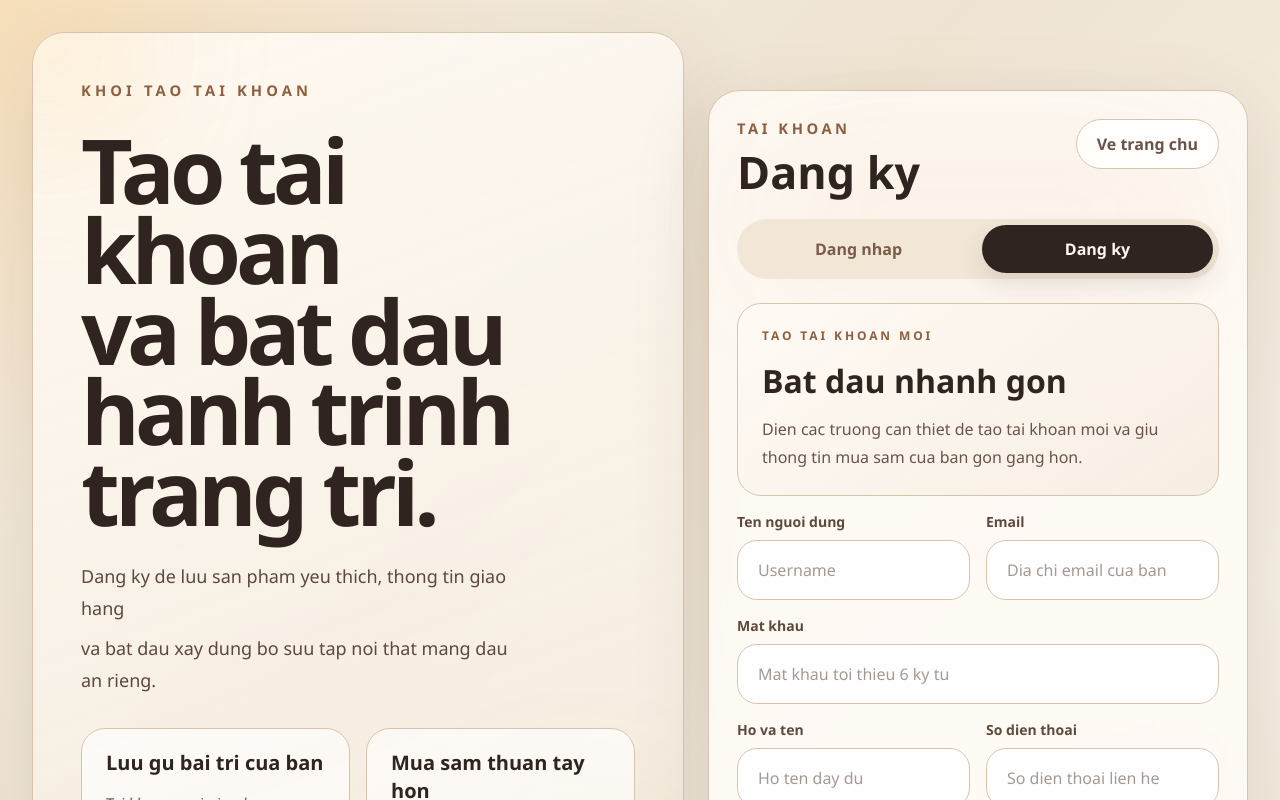
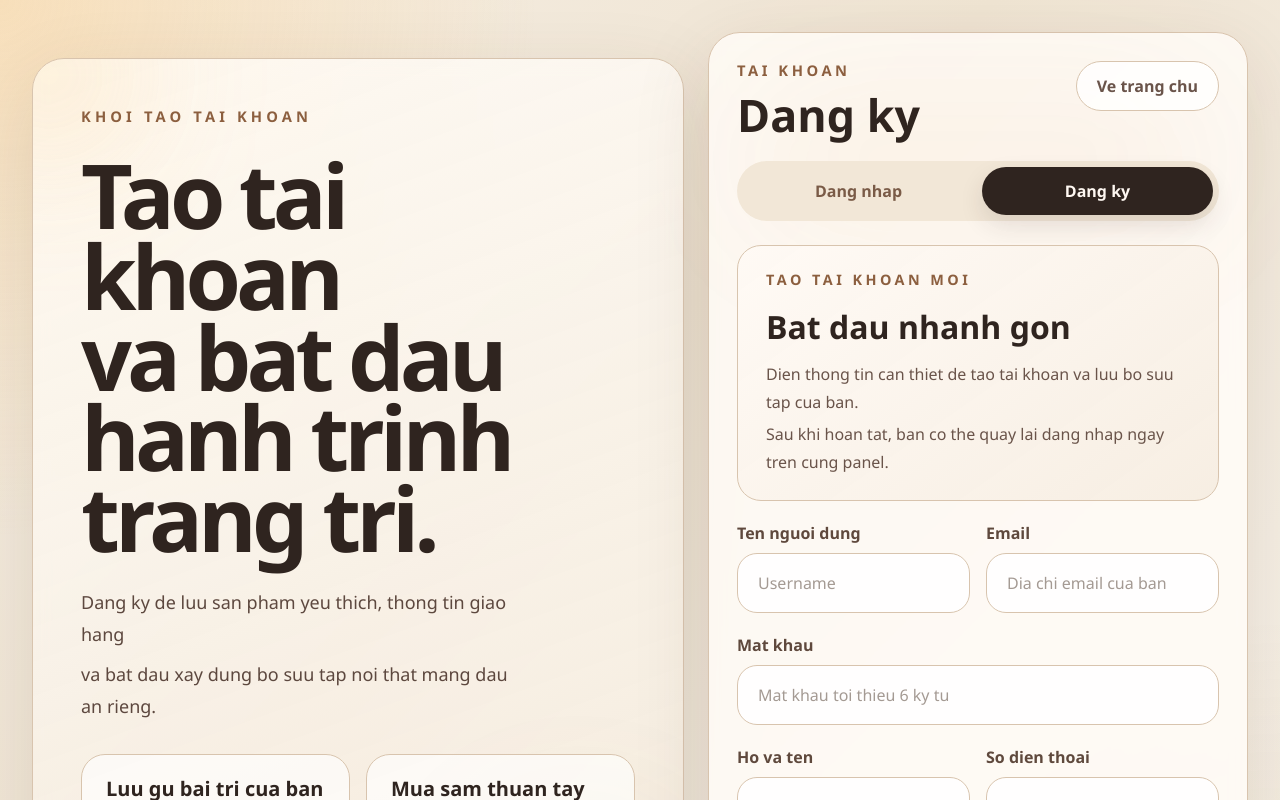
Before and after one commit to ToiFriendly/WebBanDoNoiThat, a React app in the folder frontend/: page /login in a window 1280 px wide. Both pictures are taken after a click on the button "Dang ky". Shown: the top 800 px of the page. Built offline with nearby package versions, Linux system fonts and the light colour scheme; no server answers; the HTML template or start-up script is replaced by a standard one.

Commit message:
Update UI register

```diff
--- a/frontend/src/pages/login/RegisterPanel.jsx
+++ b/frontend/src/pages/login/RegisterPanel.jsx
@@ -1,7 +1,4 @@
-import {
-  inputClassName,
-  primaryButtonClassName,
-} from "./authContent";
+import { inputClassName, primaryButtonClassName } from "./authContent";
 
 export default function RegisterPanel({
   registerForm,
@@ -11,22 +8,22 @@ export default function RegisterPanel({
   loading,
 }) {
   return (
-    <form className="mt-6 grid gap-4" onSubmit={onSubmit}>
-      <div className="rounded-[24px] border border-[#d8c4ae] bg-[linear-gradient(145deg,#fffaf5_0%,rgba(245,235,222,0.82)_100%)] p-6">
-        <p className="text-xs font-semibold uppercase tracking-[0.24em] text-[#8c5f3f]">
+    <form className="mt-6 grid gap-5" onSubmit={onSubmit}>
+      <div className="rounded-[24px] border border-[#d8c4ae] bg-[linear-gradient(145deg,#fffaf5_0%,rgba(245,235,222,0.82)_100%)] px-5 py-6 md:px-7">
+        <p className="text-xs font-semibold uppercase tracking-[0.24em] text-[#8c5f3f] md:text-[0.9rem]">
           Tao tai khoan moi
         </p>
-        <h2 className="mt-4 text-2xl font-semibold text-[#2f241f] md:text-[2rem]">
+        <h3 className="mt-4 text-2xl font-semibold text-[#2f241f] md:text-[2rem]">
           Bat dau nhanh gon
-        </h2>
-        <p className="mt-3 text-sm leading-7 text-[#6a544a] md:text-base">
-          Dien cac truong can thiet de tao tai khoan moi va giu thong tin mua
-          sam cua ban gon gang hon.
-        </p>
+        </h3>
+        <div className="mt-3 space-y-1 text-sm leading-7 text-[#6a544a] md:text-base">
+          <p>Dien thong tin can thiet de tao tai khoan va luu bo suu tap cua ban.</p>
+          <p>Sau khi hoan tat, ban co the quay lai dang nhap ngay tren cung panel.</p>
+        </div>
       </div>
 
       <div className="grid gap-4 md:grid-cols-2">
-        <label className="grid gap-2 text-sm font-semibold text-[#5f493d]">
+        <label className="grid gap-2 text-sm font-bold text-[#5f493d] md:text-base">
           Ten nguoi dung
           <input
             className={inputClassName()}
@@ -37,7 +34,7 @@ export default function RegisterPanel({
           />
         </label>
 
-        <label className="grid gap-2 text-sm font-semibold text-[#5f493d]">
+        <label className="grid gap-2 text-sm font-bold text-[#5f493d] md:text-base">
           Email
           <input
             className={inputClassName()}
@@ -50,7 +47,7 @@ export default function RegisterPanel({
         </label>
       </div>
 
-      <label className="grid gap-2 text-sm font-semibold text-[#5f493d]">
+      <label className="grid gap-2 text-sm font-bold text-[#5f493d] md:text-base">
         Mat khau
         <input
           className={inputClassName()}
@@ -63,7 +60,7 @@ export default function RegisterPanel({
       </label>
 
       <div className="grid gap-4 md:grid-cols-2">
-        <label className="grid gap-2 text-sm font-semibold text-[#5f493d]">
+        <label className="grid gap-2 text-sm font-bold text-[#5f493d] md:text-base">
           Ho va ten
           <input
             className={inputClassName()}
@@ -73,7 +70,7 @@ export default function RegisterPanel({
           />
         </label>
 
-        <label className="grid gap-2 text-sm font-semibold text-[#5f493d]">
+        <label className="grid gap-2 text-sm font-bold text-[#5f493d] md:text-base">
           So dien thoai
           <input
             className={inputClassName()}
@@ -84,6 +81,25 @@ export default function RegisterPanel({
         </label>
       </div>
 
+      <div className="flex flex-wrap items-center justify-between gap-3 text-sm text-[#7a5b47]">
+        <span>Tao tai khoan de luu san pham yeu thich va thong tin mua sam.</span>
+        <button
+          type="button"
+          className="font-bold text-[#8c5f3f] transition hover:text-[#734d36]"
+          onClick={onSwitchToLogin}
+        >
+          Da co tai khoan?
+        </button>
+      </div>
+
+      <button
+        type="button"
+        className="w-fit text-left text-sm font-bold text-[#8c5f3f] transition hover:text-[#734d36]"
+        onClick={onSwitchToLogin}
+      >
+        Quay lai dang nhap
+      </button>
+
       <button
         className={primaryButtonClassName()}
         type="submit"
@@ -91,14 +107,6 @@ export default function RegisterPanel({
       >
         {loading ? "Dang xu ly..." : "Tham gia ngay"}
       </button>
-
-      <button
-        type="button"
-        className="w-fit text-left text-sm font-bold text-[#8c5f3f] transition hover:text-[#734d36]"
-        onClick={onSwitchToLogin}
-      >
-        Da co tai khoan? Quay lai dang nhap
-      </button>
     </form>
   );
 }
```
